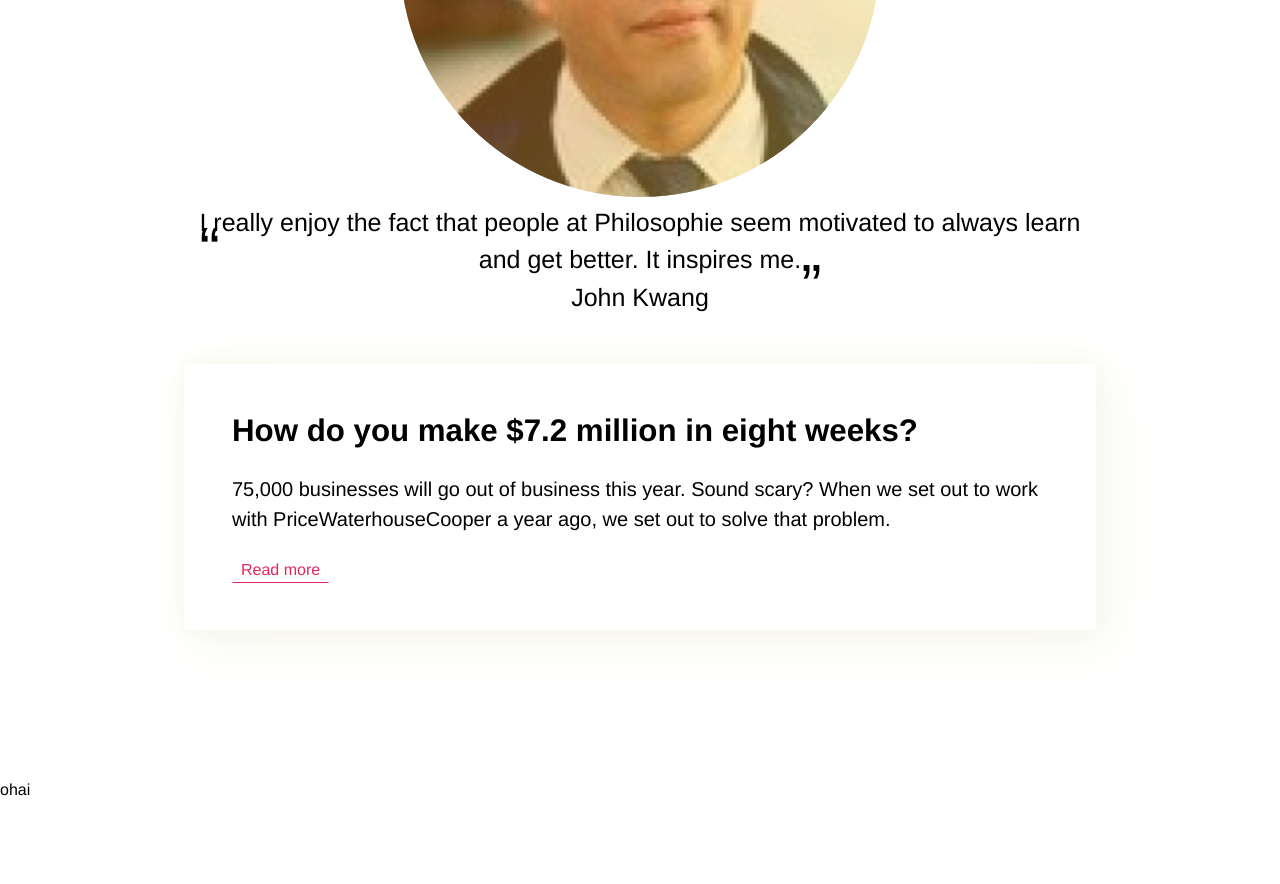
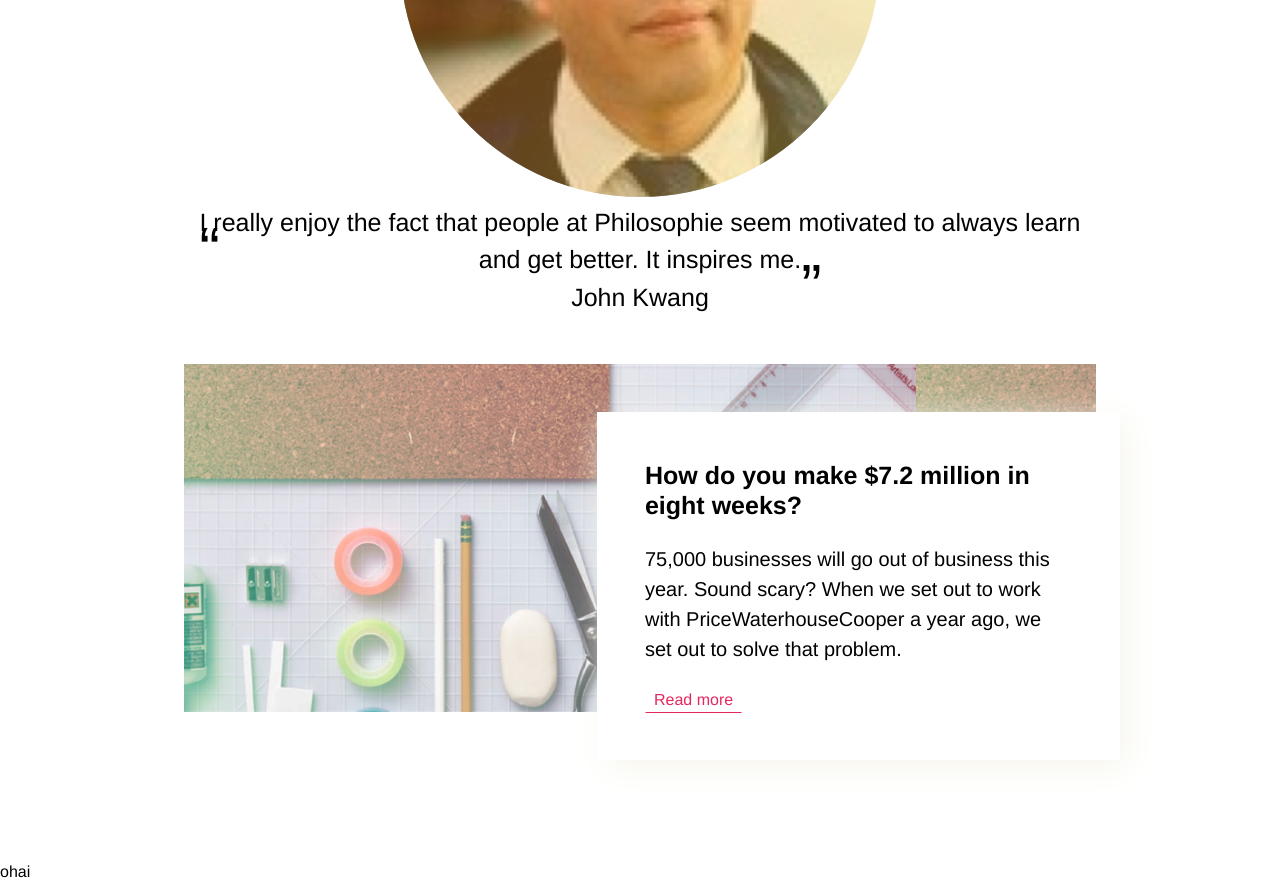
Before and after one commit to philo-brand/philo-brand.github.io, a plain HTML site: page index.html in a window 1280 px wide. Shown: the part 1472-2356 px from the top of the page. Before the commit the page ends 2274 px from the top, so only its background shows below. Drawn offline with nearby package versions, Linux system fonts and the light colour scheme; a script that the page names is missing.

Commit message:
case study

```diff
--- a/index.html
+++ b/index.html
@@ -81,6 +81,7 @@
             <img class="collab-img" src="img/collaborate.png" />
           </section>
           <section class="collab-copy">
+            <img class="overline" src="img/overline.png" />
             <h2>Experiment and launch fast</h2>
             <p>There are no silos here. You're going to work with at least one strategist, designer and engineer. And we don't have meetings. We have actions items. Who has time for anything else?</p>
             <a class="button">Talk to us</a>
@@ -100,9 +101,9 @@
           </div>
         </article>
         <article class="caseStudy">
-          <div class="u-row">
-            <div class="paper">
-              <h3>How do you make $7.2 million in eight weeks?</h3>
+          <div class="u-row caseStudy-bg">
+            <div class="paper caseStudy-copy">
+              <h4>How do you make $7.2 million in eight weeks?</h4>
               <p>75,000 businesses will go out of business this year. Sound scary? When we set out to work with PriceWaterhouseCooper a year ago, we set out to solve that problem.</p>
               <a href="#">Read more</a>
             </div>
--- a/scss/_shame.scss
+++ b/scss/_shame.scss
@@ -96,8 +96,31 @@ article {
 .pullquote-byline {
 
 }
+.caseStudy-bg {
+  background-image: url(../img/photo-casestudy.jpg);
+  background-size: contain;
+  @include media($small-screen) {
+    position: relative;
+    left: $space-base *-1;
+  }
+  @include media($medium-screen) {
+    left: 0;
+  }
+}
+.caseStudy-copy {
+  @extend .u-col12Small, .u-col7Medium, .u-col6Large, .u-right;
+  background-color: $color-siteBackground;
+  position: relative;
+  top: $space-base *2;
+  right: $space-base *-1;
+}
 .paper {
-  box-shadow: 12px 12px 48px $color-gray,
-            0px 0px 24px $color-gray;
+  box-shadow: 8px 8px 32px $color-gray;
   padding: $space-base *2;
 }
+.overline {
+  margin-bottom: $space-base *-1.5;
+  margin-top: $space-base *2;
+  padding-top: $space-base *2;
+  width: $space-base *3;
+}
```
Also changed, not shown: css/main.css, 1 other file.
